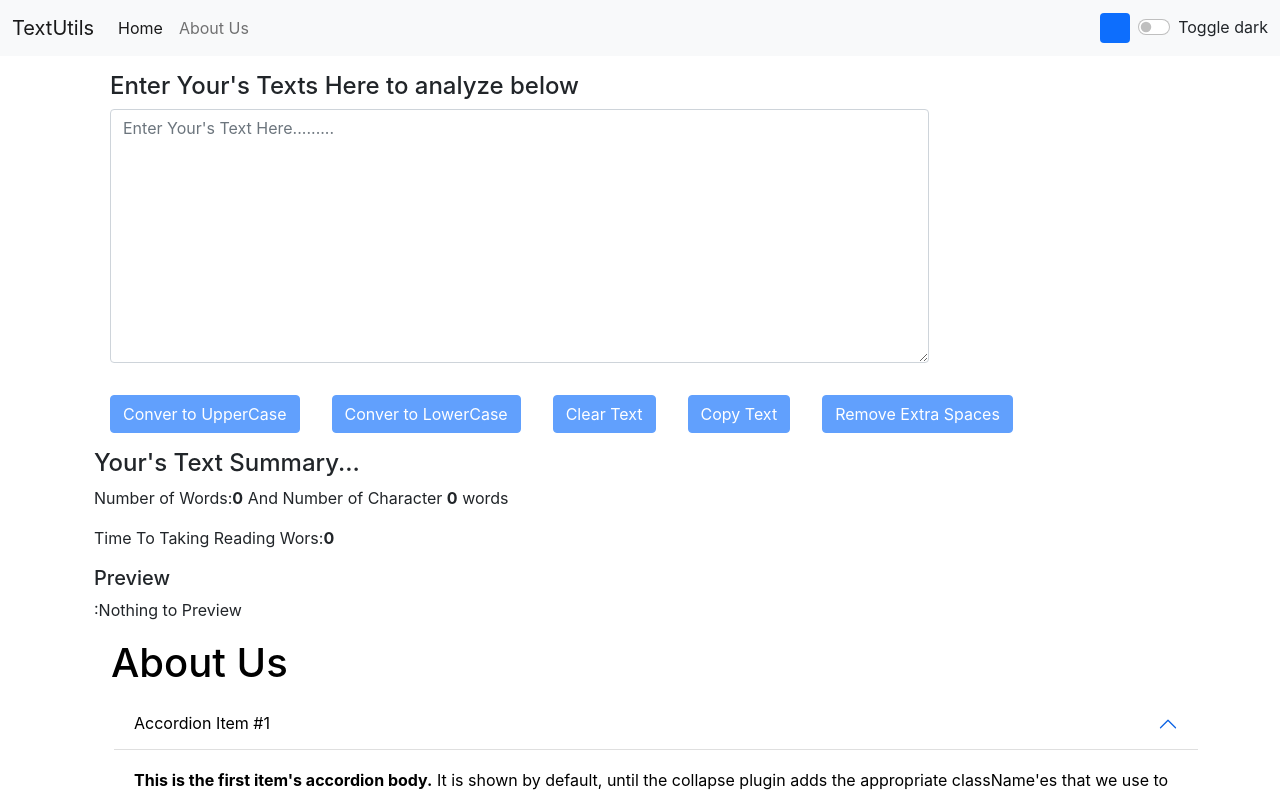
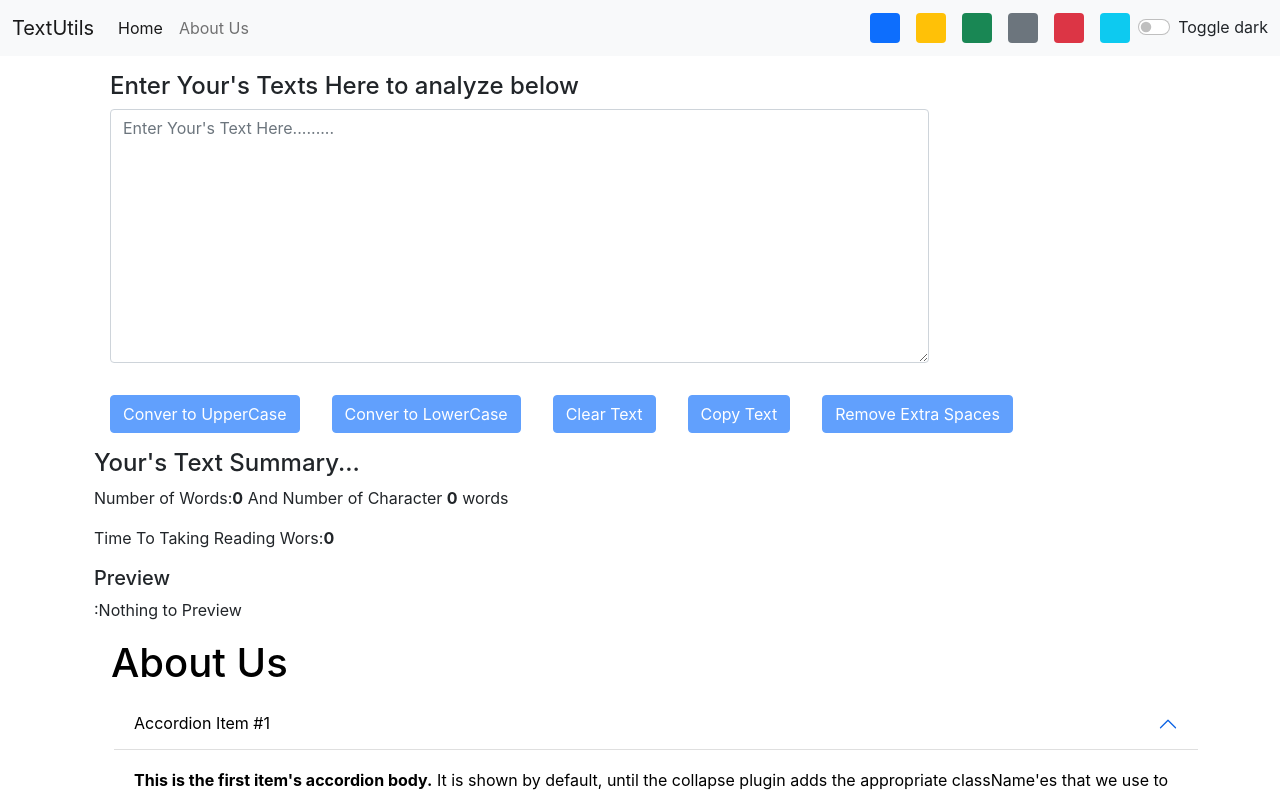
Before and after one commit to Satyam998413/React_Learning_Project, a React (Create React App) app in the folder text_utils/: page / in a window 1280 px wide. Shown: the top 795 px of the page. Built offline with nearby package versions, Linux system fonts and the light colour scheme; the HTML template or start-up script is replaced by a standard one.

Commit message:
Today solve some problems

```diff
--- a/text_utils/src/App.js
+++ b/text_utils/src/App.js
@@ -20,8 +20,18 @@ function App() {
    }, 1500);
  }
 
+const removebodyclasses=()=>{
+  document.body.classList.remove('bg-primary');
+  document.body.classList.remove('bg-success');
+  document.body.classList.remove('bg-info');
+  document.body.classList.remove('bg-warning');
+  document.body.classList.remove('bg-danger');
 
+}
   const toggleMode=(cls)=>{
+
+    removebodyclasses();
+    document.body.classList.add('bg-'+cls);
     if(mode==="light"){
       setMode("dark");
       document.body.style.background="rgb(9, 168, 9)";
--- a/text_utils/src/component/Alert.js
+++ b/text_utils/src/component/Alert.js
@@ -9,7 +9,7 @@ export default function Alert(props) {
   return (
     props.alert&&
     <>
-     <div className={`alert alert-${props.alert.type} alert-dismissible fade show`} role="alert">
+     <div className={`alert alert-${props.alert.type} alert-dismissible fade show`} role="alert" >
   <strong className="mx-3">{capitalize(props.alert.type)}:</strong>{props.alert.msg}
 
 </div>
--- a/text_utils/src/component/Navbar.js
+++ b/text_utils/src/component/Navbar.js
@@ -23,14 +23,24 @@ export default function Navbar(props) {
               </li>
 
             </ul>
-            <div class="bg-primary rounded mx-2" onclick={()=>{props.toggleMode("primary")}} style={{height:"30px",width:"30px"}}>
-
+            <div className="bg-primary rounded mx-2" onClick={()=>{props.toggleMode("primary")}} style={{height:"30px",width:"30px",cursor:' pointer'}}>
+            </div>
+            <div className="bg-warning rounded mx-2" onClick={()=>{props.toggleMode("warning")}} style={{height:"30px",width:"30px",cursor:' pointer'}}>
+            </div>
+            <div className="bg-success rounded mx-2" onClick={()=>{props.toggleMode("success")}} style={{height:"30px",width:"30px",cursor:' pointer'}}>
+            </div>
+            <div className="bg-secondary rounded mx-2" onClick={()=>{props.toggleMode("secondary")}} style={{height:"30px",width:"30px",cursor:' pointer'}}>
+            </div>
+            <div className="bg-danger rounded mx-2" onClick={()=>{props.toggleMode("danger")}} style={{height:"30px",width:"30px",cursor:' pointer'}}>
+            </div>
+            <div className="bg-info rounded mx-2" onClick={()=>{props.toggleMode("info")}} style={{height:"30px",width:"30px",cursor:' pointer'}}>
             </div>
 
 
+
             <div className={`form-check form-switch text-${props.mode==='light'?'dark':'light'}`}>
-  <input className="form-check-input" type="checkbox" role="switch" onClick={props.toggleMode} id="flexSwitchCheckDefault"/>
-  <label className="form-check-label" for="flexSwitchCheckDefault">Toggle {props.mode==='dark'?'light':'dark'}</label>
+  <input className="form-check-input" type="checkbox" role="switch" onClick={()=>{props.toggleMode(null)}} id="flexSwitchCheckDefault"/>
+  <label className="form-check-label" htmlFor="flexSwitchCheckDefault">Toggle {props.mode==='dark'?'light':'dark'}</label>
 </div>
           </div>
         </div>
--- a/text_utils/src/component/Textform.js
+++ b/text_utils/src/component/Textform.js
@@ -57,8 +57,8 @@ export default function Textform(props) {
 </div>
 <div className="container">
     <h4>Your's Text Summary...</h4>
-    <p>Number of Words:<b>{text.split(" ").filter((element)=>{return element.length!==0}).length}</b> And Number of Character <b> {text.length}</b> words</p>
-    <p>Time To Taking Reading Wors:<b>{0.008* text.split(" ").filter((element)=>{return element.length!==0}).length}</b></p>
+    <p>Number of Words:<b>{text.split(/\s+/).filter((element)=>{return element.length!==0}).length}</b> And Number of Character <b> {text.length}</b> words</p>
+    <p>Time To Taking Reading Wors:<b>{0.008* text.split(/\s+/).filter((element)=>{return element.length!==0}).length}</b></p>
     <h5>Preview</h5>
     <p>{text}:Nothing to Preview</p>
 </div>
```
